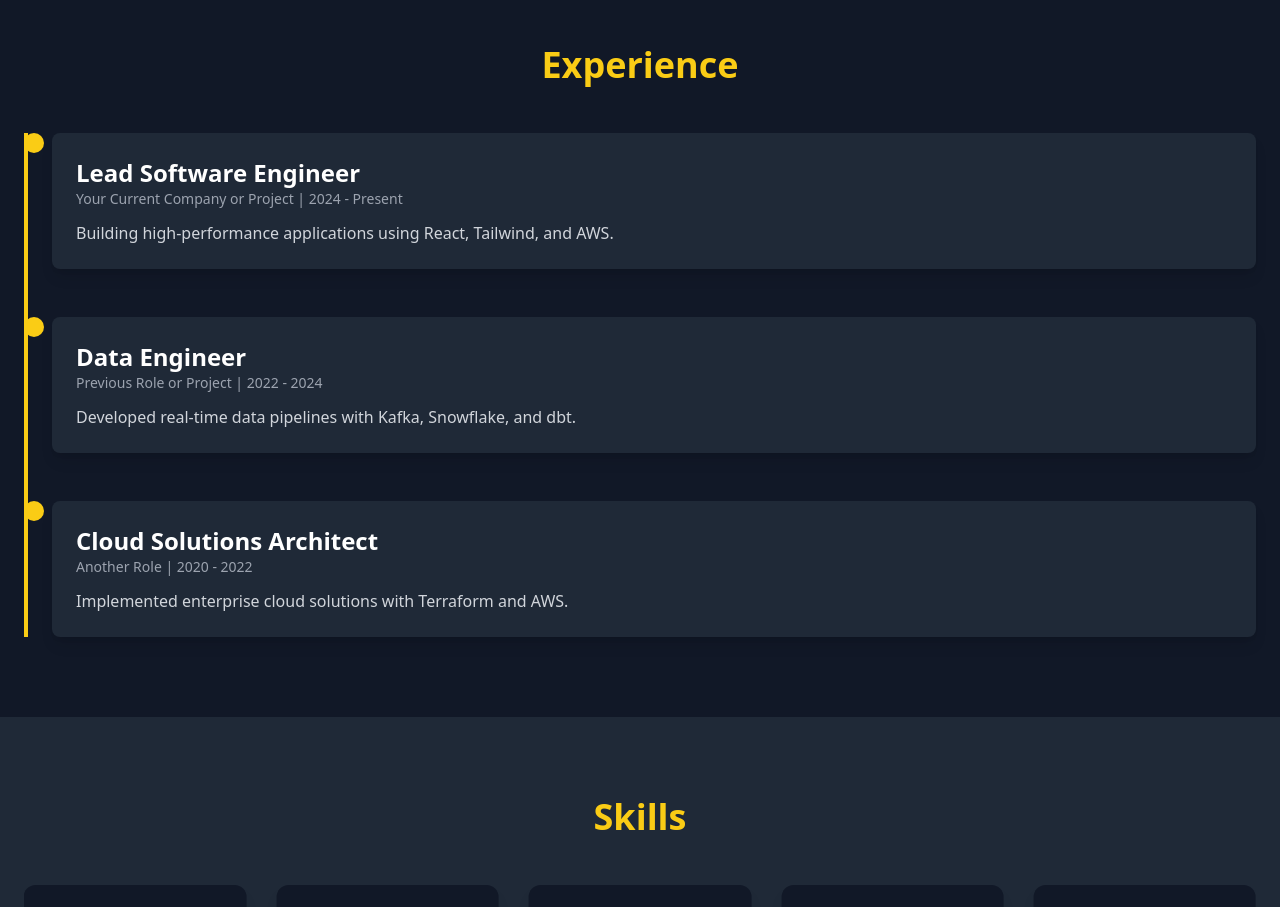
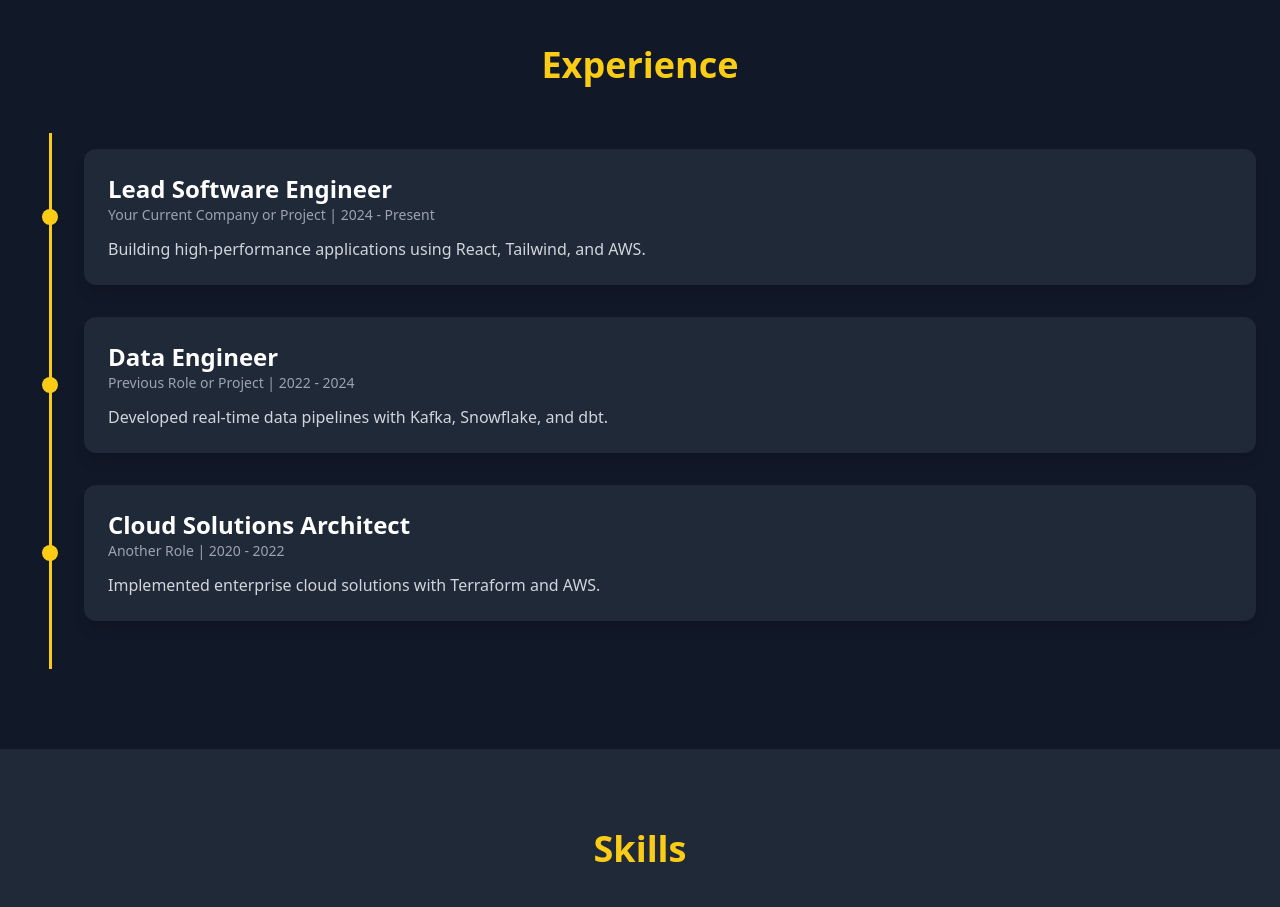
Before and after one commit to vcovelli/vc-portfolio, a React (Vite) app: page / in a window 1280 px wide. Shown: the part 1280-2187 px from the top of the page. Built offline with nearby package versions, Linux system fonts and the light colour scheme.

Commit message:
Polished the experience timeline animations and glow.

```diff
--- a/src/components/Experience/Experience.jsx
+++ b/src/components/Experience/Experience.jsx
@@ -31,16 +31,15 @@ export default function Experience() {
           Experience
         </h2>
 
-        <div className="relative border-l-4 border-yellow-400 pl-6 space-y-12">
+        <div className="timeline">
           {experiences.map((exp, index) => (
             <motion.div
               key={index}
-              className="relative"
+              className="timeline-item"
               initial={{ opacity: 0, x: -50 }}
               animate={{ opacity: 1, x: 0 }}
               transition={{ duration: 0.6, delay: index * 0.2 }}
             >
-              <div className="absolute -left-7 w-5 h-5 bg-yellow-400 rounded-full"></div>
               <div className="bg-gray-800 p-6 rounded-lg shadow-lg">
                 <h3 className="text-2xl font-semibold text-white">{exp.title}</h3>
                 <p className="text-gray-400 text-sm">{exp.company} | {exp.duration}</p>
--- a/src/components/Experience/Timeline.css
+++ b/src/components/Experience/Timeline.css
@@ -1,30 +1,57 @@
 .timeline {
     position: relative;
-    padding: 1rem;
+    padding: 1rem 0;
   }
 
   .timeline::before {
     content: '';
     position: absolute;
-    left: 15px; /* Adjust this to align with the dots */
+    left: 25px; /* Aligns the line closer to the dots */
     top: 0;
     bottom: 0;
     width: 3px;
-    background-color: #facc15; /* Adjust to match your theme */
+    background-color: #facc15; /* Line color */
   }
 
   .timeline-item {
     position: relative;
     margin-bottom: 2rem;
+    padding-left: 60px; /* Adds padding to shift the content away from the line */
+    transition: transform 0.4s ease, box-shadow 0.4s ease, border-radius 0.4s ease;
+    border-radius: 12px; /* Consistent rounded corners */
   }
 
   .timeline-item::before {
     content: '';
     position: absolute;
-    left: 8px; /* Align with the vertical line */
-    top: 0;
-    width: 12px;
-    height: 12px;
-    background-color: #facc15; /* Same as the line color */
+    left: 18.25px; /* Fine-tunes dot alignment with the line */
+    top: 50%; /* Centers the dot vertically with the timeline */
+    transform: translateY(-50%); /* Adjusts for perfect centering */
+    width: 16px;
+    height: 16px;
+    background-color: #facc15; /* Dot color */
     border-radius: 50%;
+    transition: box-shadow 0.4s ease;
   }
+
+  /* Hover Effects */
+.timeline-item:hover {
+  transform: translateY(-5px); /* Slight upward shift */
+  box-shadow: 0 8px 20px rgba(250, 204, 21, 0.5); /* Yellow glow shadow */
+}
+
+.timeline-item:hover::before {
+  box-shadow: 0 0 10px 5px rgba(250, 204, 21, 0.8); /* Glowing effect on the dot */
+}
+
+.timeline-item .bg-gray-800 {
+  background-color: #1f2937; /* Adjust card background to match the theme */
+  border-radius: 12px; /* Rounded corners for the card */
+  transition: background-color 0.4s ease, box-shadow 0.4s ease, border-radius 0.4s ease;
+}
+
+.timeline-item:hover .bg-gray-800 {
+  background-color: #2a3543; /* Slightly lighter color for the card on hover */
+  box-shadow: 0 8px 20px rgba(250, 204, 21, 0.5); /* Rounded glow shadow */
+  border-radius: 12px; /* Rounded glow shadow */
+}
```
